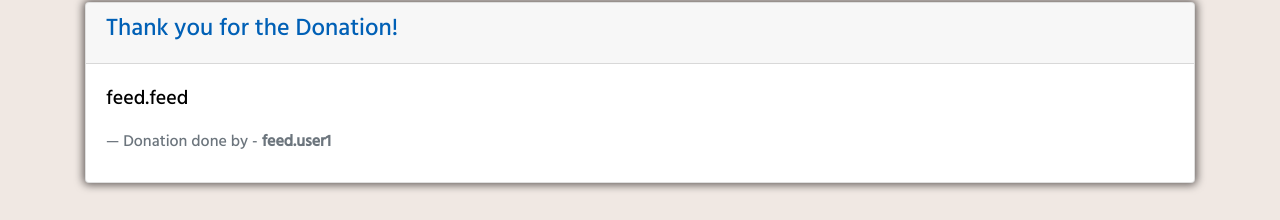
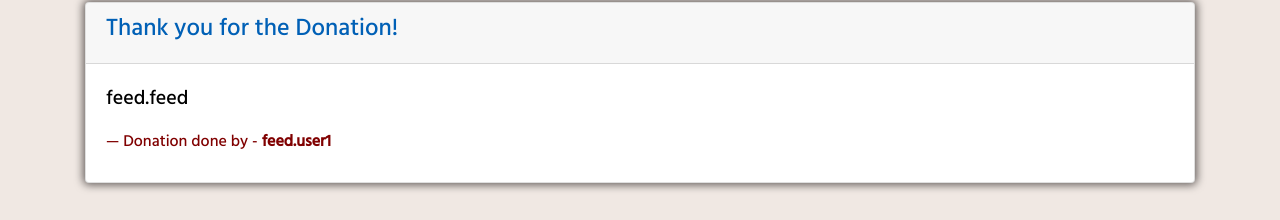
Before and after one commit to abhinavanand500/sac-bootstrap-react, a React (Create React App) app: page /feed in a window 1280 px wide. Shown: the part 541-761 px from the top of the page. Built offline with nearby package versions, Linux system fonts and the light colour scheme.

Commit message:
Problem fixed in feed.css

```diff
--- a/src/features/Feed/Feed.css
+++ b/src/features/Feed/Feed.css
@@ -6,5 +6,5 @@
     color: black;
 }
 .blockquote-footer {
-    color: "#800000";
+    color: #800000;
 }
```
